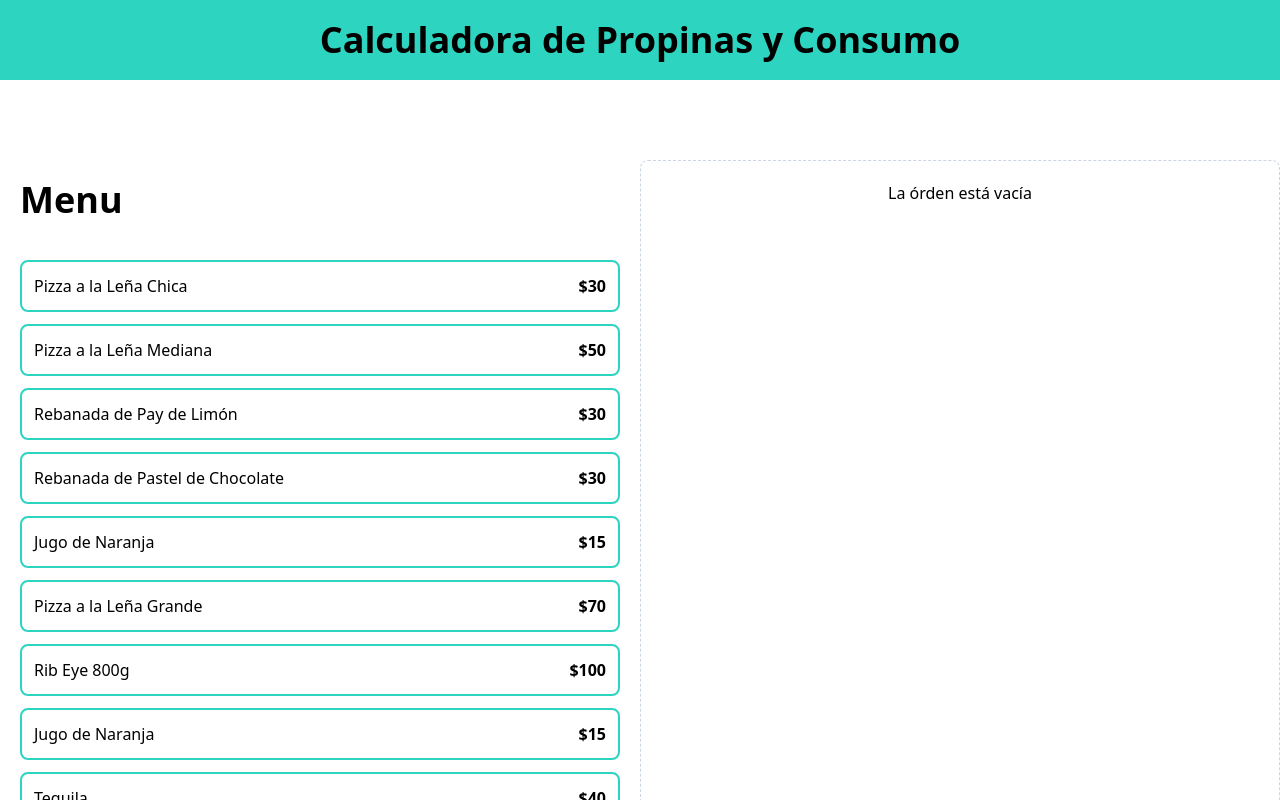
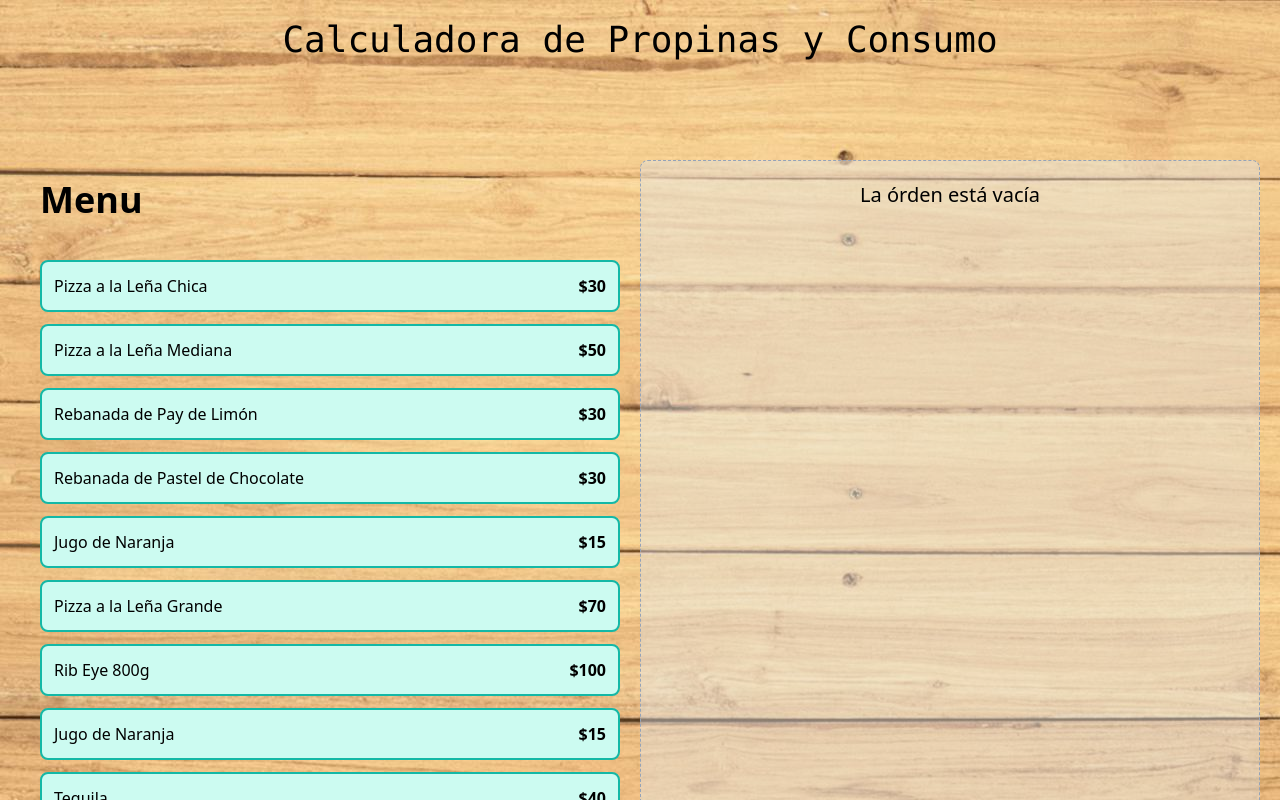
Before and after one commit to toba456/Calculator_Tip, a React (Vite) app: page / in a window 1280 px wide. Shown: the top 800 px of the page. Built offline with nearby package versions, Linux system fonts and the light colour scheme.

Commit message:
adding styles

```diff
--- a/src/App.tsx
+++ b/src/App.tsx
@@ -8,13 +8,13 @@ import useOrder from "./hooks/useOrder";
 function App() {
   const { order, tip, setTip, addItem, removeItem, placeOrder } = useOrder();
   return (
-    <>
-      <header className=" bg-teal-400 py-5">
-        <h1 className=" text-center text-4xl font-black">
+    <div className="bg-[url('/src/assets/img/backgroundImage.jpg')]">
+      <header className="py-5">
+        <h1 className=" text-center text-4xl font-mono ">
           Calculadora de Propinas y Consumo
         </h1>
       </header>
-      <main className="  max-w-7xl mx-auto py-20 grid  md:grid-cols-2">
+      <main className=" smax-w-7xl mx-auto px-5 py-20 grid  md:grid-cols-2 ">
         <div className=" p-5">
           <h2 className=" text-4xl font-black">Menu</h2>
           <div className=" space-y-3 mt-10">
@@ -23,7 +23,7 @@ function App() {
             ))}
           </div>
         </div>
-        <div className=" border border-dashed border-slate-300 p-5 rounded-lg space-y-10">
+        <div className=" border border-dashed border-slate-400 bg-slate-200 bg-opacity-40 p-5 rounded-lg space-y-10">
           {order.length > 0 ? (
             <>
               <OrderContens order={order} removeItem={removeItem} />
@@ -31,11 +31,11 @@ function App() {
               <OrderTotals order={order} tip={tip} placeOrder={placeOrder} />
             </>
           ) : (
-            <p className="text-center">La órden está vacía</p>
+            <p className="text-center text-xl">La órden está vacía</p>
           )}
         </div>
       </main>
-    </>
+    </div>
   );
 }
 
--- a/src/components/MenuItem.tsx
+++ b/src/components/MenuItem.tsx
@@ -9,7 +9,7 @@ type MenuItemsProps = {
 export default function MenuItem({ item, addItem }: MenuItemsProps) {
   return (
     <button
-      className=" border-2 border-teal-400 hover:bg-teal-200 w-full p-3 flex justify-between rounded-lg"
+      className=" border-2 border-teal-500 bg-teal-100 hover:bg-teal-300 w-full p-3 flex justify-between rounded-lg"
       onClick={() => addItem(item)}
     >
       <p>{item.name}</p>
```
Also changed, not shown: src/assets/img/backgroundImage.jpg (added).
